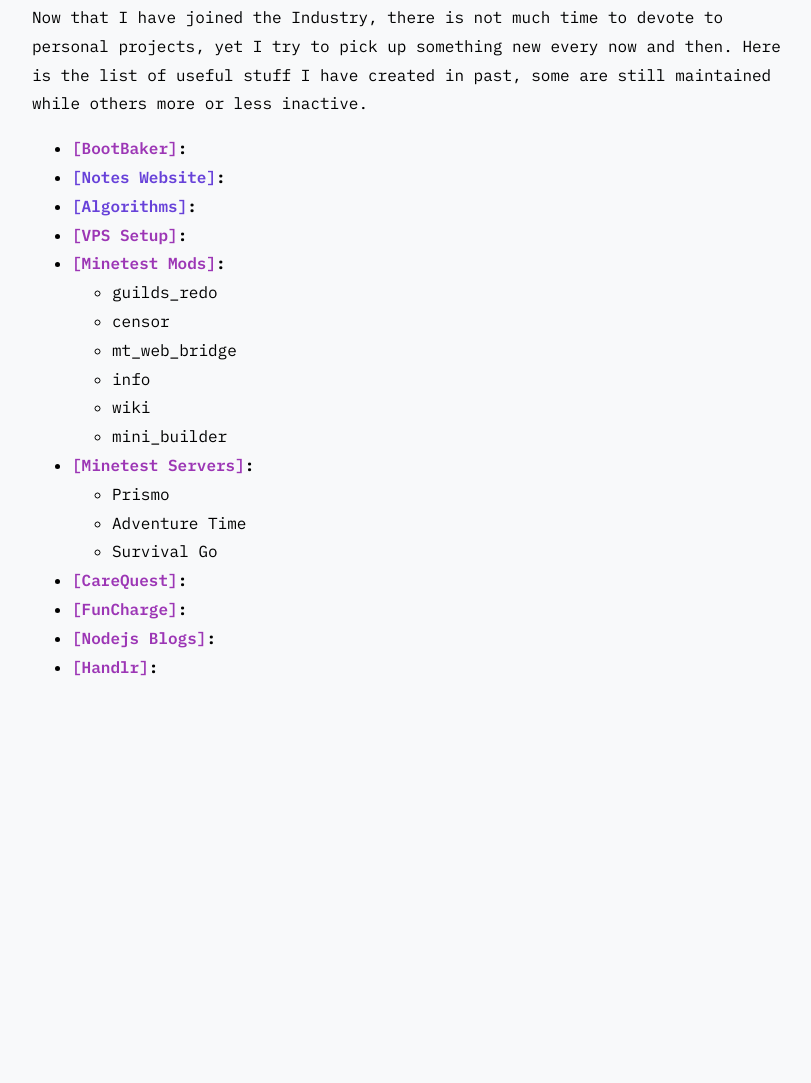
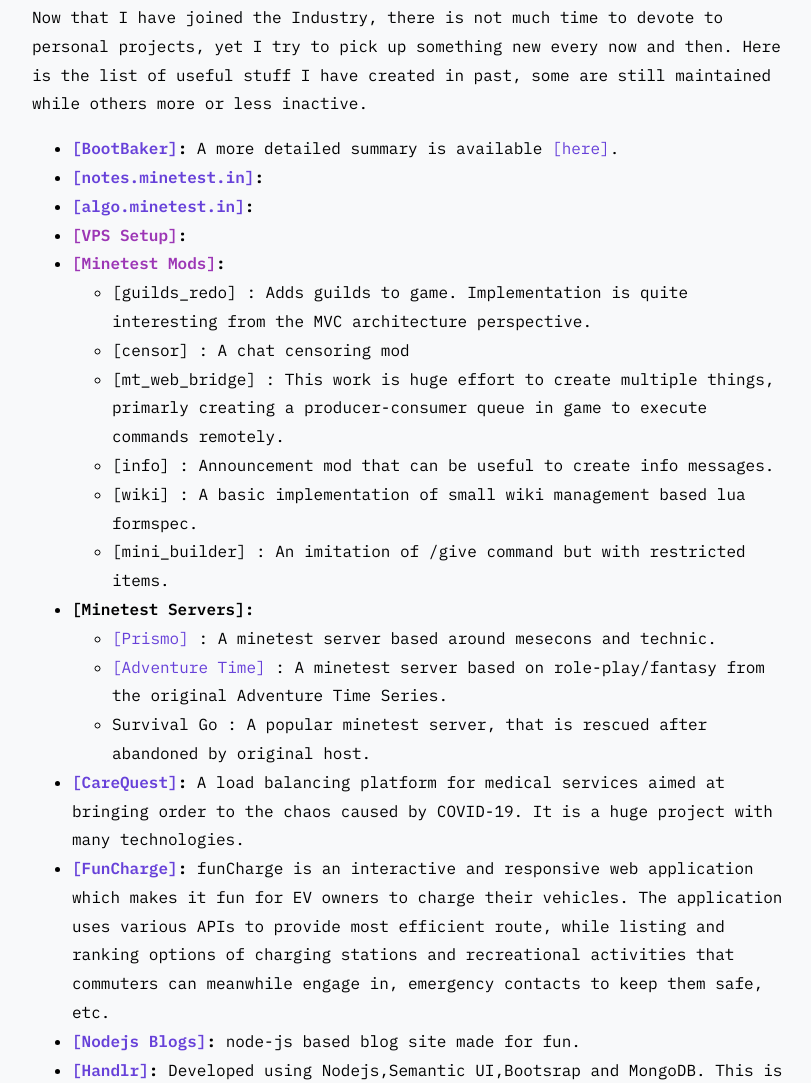
Before and after one commit to mightyjoe781/sudomoon, an Astro site: page / in a window 1280 px wide. Shown: the part 2832-3915 px from the top of the page, without its empty margins (228-1039 px from the left). Before the commit the page ends 3549 px from the top, so only its background shows below. Built offline with nearby package versions, Linux system fonts and the light colour scheme; Astro itself is replaced by a stand-in of ours.

Commit message:
fix all links

```diff
--- a/src/pages/index.mdx
+++ b/src/pages/index.mdx
@@ -7,7 +7,7 @@
 	Find me:&nbsp;&nbsp;
 	[GitHub](https://github.com/mightyjoe781)
 	[LinkedIn](https://www.linkedin.com/in/sudomoon/)
-	[Resume](https://media.minetest.in/resume)
+	[Resume](https://media.minetest.in/resume.pdf)
 
 	I am currently an engineer at [JP Morgan Chase & Co.](https://www.jpmorganchase.com/) and actively try to contribute to [FreeBSD](https://freebsd.org).
 
@@ -66,25 +66,25 @@
 	Now that I have joined the Industry, there is not much time to devote to personal projects, yet I try to pick up something new every now and then.
 	Here is the list of useful stuff I have created in past, some are still maintained while others more or less inactive.
 
-	- **[BootBaker]():**
-	- **[Notes Website](https://notes.minetest.in/):**
-	- **[Algorithms](https://algo.minetest.in/):**
+	- **[BootBaker](https://github.com/mightyjoe781/bootbaker):** A more detailed summary is available [here](https://wiki.freebsd.org/SummerOfCode2023Projects/CITestHarnessForBootloader).
+	- **[notes.minetest.in](https://notes.minetest.in/):**
+	- **[algo.minetest.in](https://algo.minetest.in/):**
 	- **[VPS Setup]():**
 	- **[Minetest Mods]():**
-		- guilds_redo
-		- censor
-		- mt_web_bridge
-		- info
-		- wiki
-		- mini_builder
-	- **[Minetest Servers]():**
-		- Prismo
-		- Adventure Time
-		- Survival Go
-	- **[CareQuest]():**
-	- **[FunCharge]():**
-	- **[Nodejs Blogs]():**
-	- **[Handlr]():**
+		- [guilds_redo] : Adds guilds to game. Implementation is quite interesting from the MVC architecture perspective.
+		- [censor] : A chat censoring mod
+		- [mt_web_bridge] : This work is huge effort to create multiple things, primarly creating a producer-consumer queue in game to execute commands remotely.
+		- [info] : Announcement mod that can be useful to create info messages.
+		- [wiki] : A basic implementation of small wiki management based lua formspec.
+		- [mini_builder] : An imitation of /give command but with restricted items.
+	- **[Minetest Servers]:**
+		- [Prismo](https://discord.gg/NQvCBhy9pu) : A minetest server based around mesecons and technic.
+		- [Adventure Time](https://discord.gg/prEGExvPja) : A minetest server based on role-play/fantasy from the original Adventure Time Series.
+		- Survival Go : A popular minetest server, that is rescued after abandoned by original host.
+	- **[CareQuest](https://github.com/mightyjoe781/CareQuest):** A load balancing platform for medical services aimed at bringing order to the chaos caused by COVID-19. It is a huge project with many technologies.
+	- **[FunCharge](https://github.com/mightyjoe781/funCharge):** funCharge is an interactive and responsive web application which makes it fun for EV owners to charge their vehicles. The application uses various APIs to provide most efficient route, while listing and ranking options of charging stations and recreational activities that commuters can meanwhile engage in, emergency contacts to keep them safe, etc.
+	- **[Nodejs Blogs](https://github.com/mightyjoe781/nodejs-blog):** node-js based blog site made for fun.
+	- **[Handlr](https://github.com/mightyjoe781/timeTable):** Developed using Nodejs,Semantic UI,Bootsrap and MongoDB. This is a Study Project.
 
 
 </HomepageLayout>
```
